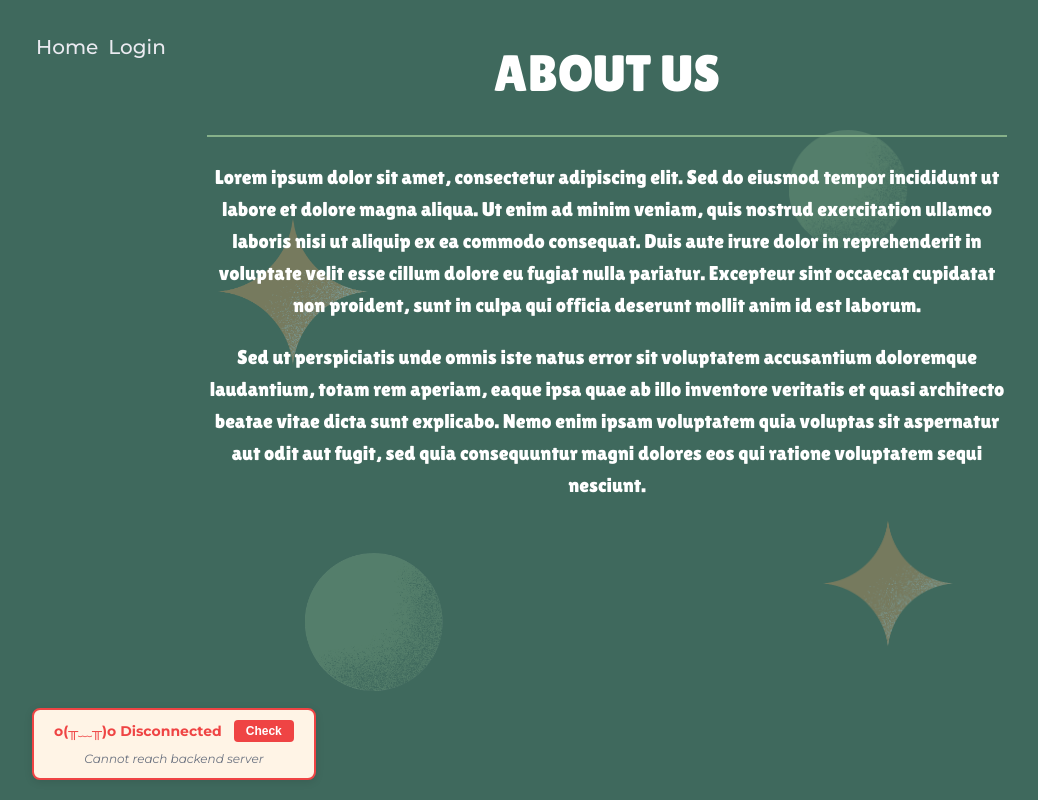
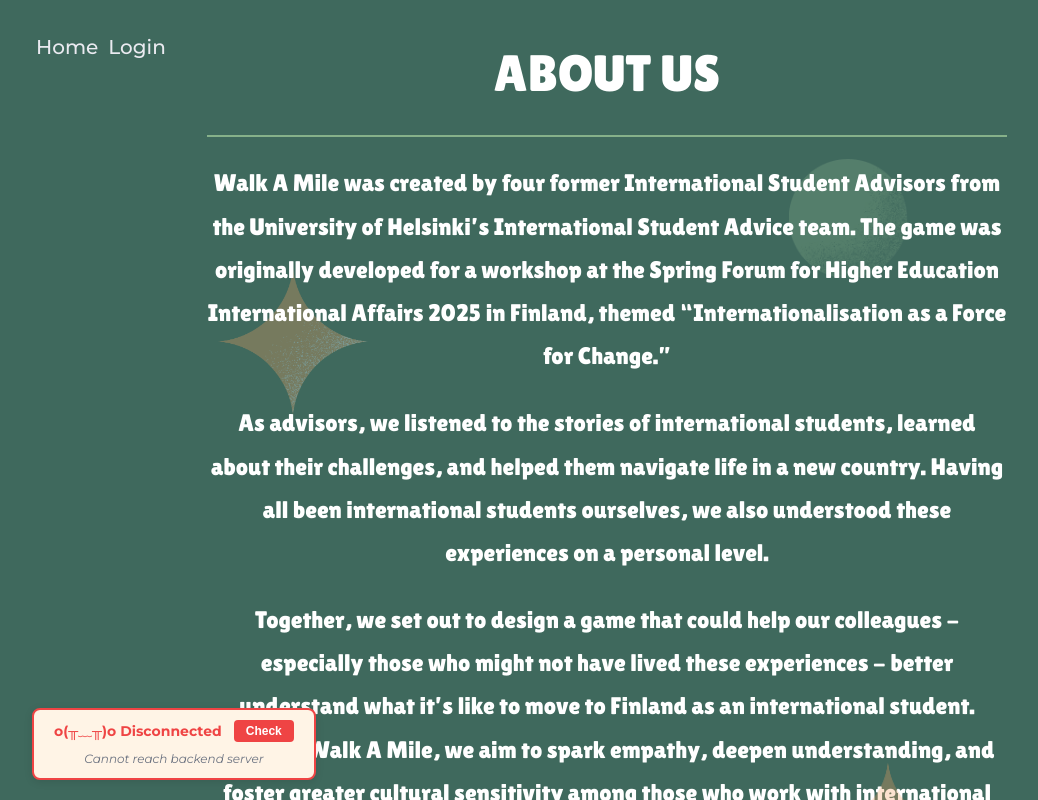
Before and after one commit to WalkAMileGame/WalkAMileGame, a React (Vite) app in the folder frontend/: page /about in a window 1280 px wide. Shown: the top 800 px of the page, without its empty margins (33-1071 px from the left). Built offline with nearby package versions, Linux system fonts and the light colour scheme; no server answers; a web font is replaced by a local one.

Commit message:
Update 'About us'-page content, tweak style and add tests for it

```diff
--- a/frontend/src/components/AboutUs.jsx
+++ b/frontend/src/components/AboutUs.jsx
@@ -15,19 +15,22 @@ const AboutUs = () => {
         <h1>ABOUT US</h1>
         <hr />
         <p>
-          Lorem ipsum dolor sit amet, consectetur adipiscing elit. Sed do eiusmod
-          tempor incididunt ut labore et dolore magna aliqua. Ut enim ad minim veniam,
-          quis nostrud exercitation ullamco laboris nisi ut aliquip ex ea commodo
-          consequat. Duis aute irure dolor in reprehenderit in voluptate velit esse
-          cillum dolore eu fugiat nulla pariatur. Excepteur sint occaecat cupidatat
-          non proident, sunt in culpa qui officia deserunt mollit anim id est laborum.
+          Walk A Mile was created by four former International Student Advisors from the
+          University of Helsinki’s International Student Advice team. The game was originally
+          developed for a workshop at the Spring Forum for Higher Education International
+          Affairs 2025 in Finland, themed “Internationalisation as a Force for Change.”
         </p>
         <p>
-          Sed ut perspiciatis unde omnis iste natus error sit voluptatem accusantium
-          doloremque laudantium, totam rem aperiam, eaque ipsa quae ab illo inventore
-          veritatis et quasi architecto beatae vitae dicta sunt explicabo. Nemo enim
-          ipsam voluptatem quia voluptas sit aspernatur aut odit aut fugit, sed quia
-          consequuntur magni dolores eos qui ratione voluptatem sequi nesciunt.
+          As advisors, we listened to the stories of international students, learned about their
+          challenges, and helped them navigate life in a new country. Having all been
+          international students ourselves, we also understood these experiences on a personal level.
+        </p>
+        <p>
+          Together, we set out to design a game that could help our colleagues - especially those
+          who might not have lived these experiences - better understand what it’s like to move to
+          Finland as an international student. Through Walk A Mile, we aim to spark empathy, deepen
+          understanding, and foster greater cultural sensitivity among those who work with
+          international students.
         </p>
       </div>
     </div>
--- a/frontend/src/styles/AboutUs.css
+++ b/frontend/src/styles/AboutUs.css
@@ -18,14 +18,19 @@
 .about-us-container .content-container {
   position: relative;
   z-index: 2;
+  padding-bottom: 150px;
 }
 
 .about-us-container .decoration-element {
   position: absolute;
   opacity: 0.3;
-  z-index: 1;
   width: 150px;
   height: auto;
+}
+
+.about-us-container .element1-top,
+.about-us-container .element2-top {
+  z-index: 1;
 }
 
 .about-us-container .element1-top {
@@ -40,15 +45,17 @@
 }
 
 .about-us-container .element1-bottom {
-  bottom: 25%;
+  top: 760px;
   right: 10%;
   width: 130px;
+  z-index: 3;
 }
 
 .about-us-container .element2-bottom {
-  bottom: 20%;
+  top: 860px;
   left: 15%;
   width: 140px;
+  z-index: 3;
 }
 
 .about-us-container h1 {
@@ -64,6 +71,6 @@
 
 .about-us-container p {
   color: white;
-  line-height: 1.6;
-  font-size: 20px;
+  line-height: 1.8;
+  font-size: 24px;
 }
```
Also changed, not shown: 1 other file (tests, documents, lock files or other folders).
